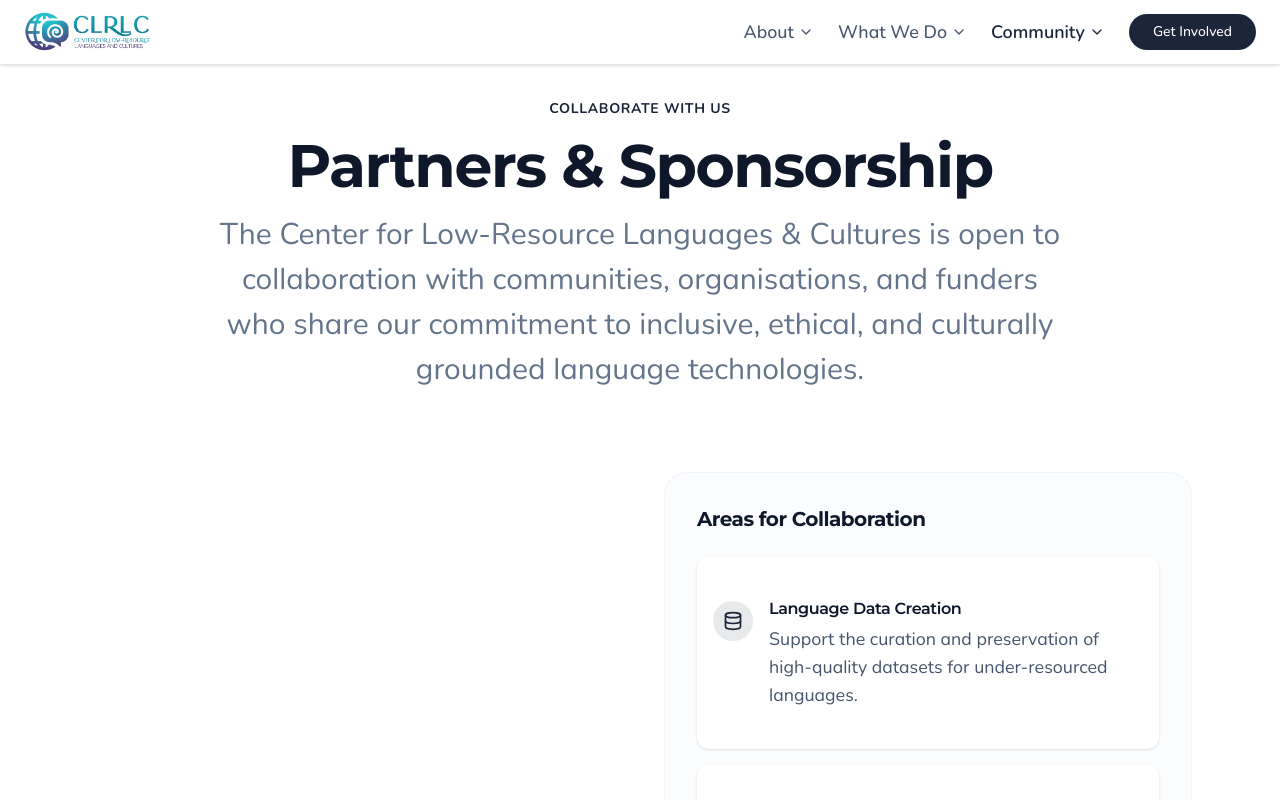
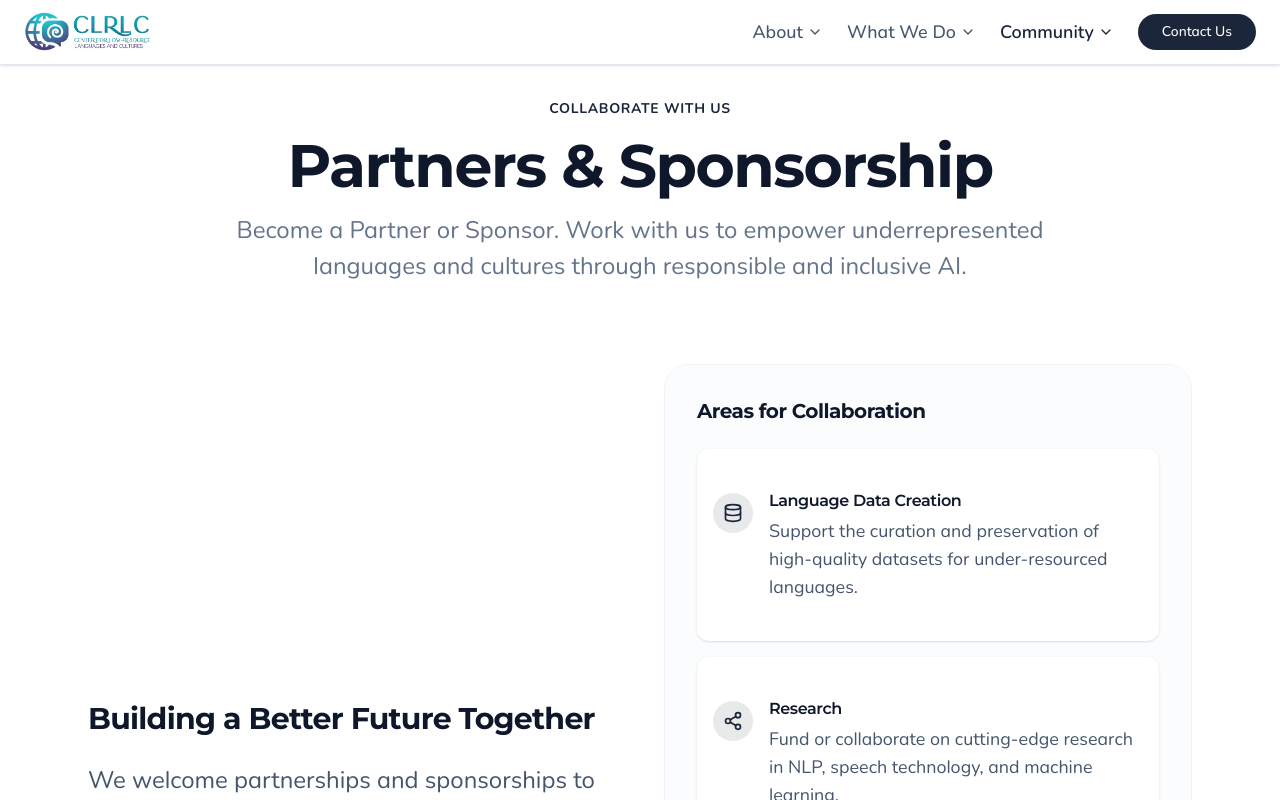
Before and after one commit to clrlc-org/clrlc, a Next.js app: page /partners in a window 1280 px wide. Shown: the top 800 px of the page. Built offline with nearby package versions, Linux system fonts and the light colour scheme.

Commit message:
update: change team members card design

```diff
--- a/src/app/community/page.tsx
+++ b/src/app/community/page.tsx
@@ -21,8 +21,8 @@ export default function CommunityPage() {
           </FadeIn>
           <FadeIn delay={0.2}>
             <p className="text-2xl text-muted-foreground leading-normal">
-              Be part of a global network of researchers, linguists, and
-              technologists working to democratize AI.
+              Be part of a global network advancing research and technology for
+              low-resource languages and cultures.
             </p>
           </FadeIn>
           <FadeIn delay={0.4}>
@@ -57,7 +57,7 @@ export default function CommunityPage() {
               <div className="grid grid-cols-1 md:grid-cols-3 gap-6 text-left pt-6">
                 <div className="space-y-2">
                   <h3 className="font-bold text-primary text-xl">
-                    collaborate
+                    C ollaborate
                   </h3>
                   <p className="text-lg text-slate-600">
                     Connect with peers worldwide and work on impactful projects.
--- a/src/app/partners/page.tsx
+++ b/src/app/partners/page.tsx
@@ -63,11 +63,10 @@ export default function PartnersPage() {
           <h1 className="text-4xl lg:text-6xl font-bold font-heading text-slate-900 my-4">
             Partners & Sponsorship
           </h1>
-          <p className="text-3xl text-muted-foreground leading-normal">
-            The Center for Low-Resource Languages & Cultures is open to
-            collaboration with communities, organisations, and funders who share
-            our commitment to inclusive, ethical, and culturally grounded
-            language technologies.
+          <p className="text-2xl text-muted-foreground leading-normal">
+            Become a Partner or Sponsor. Work with us to empower
+            underrepresented languages and cultures through responsible and
+            inclusive AI.
           </p>
         </FadeIn>
       </div>
--- a/src/components/Navbar.tsx
+++ b/src/components/Navbar.tsx
@@ -161,7 +161,7 @@ export function Navbar() {
             )}
           >
             <Link href="/contact" className="text-lg">
-              Get Involved
+              Contact Us
             </Link>
           </Button>
         </nav>
@@ -254,7 +254,7 @@ export function Navbar() {
                   onClick={() => setIsOpen(false)}
                 >
                   <Link href="/contact" className="text-xl">
-                    Get Involved
+                    Contact Us
                   </Link>
                 </Button>
               </div>
--- a/src/components/TeamMemberCard.tsx
+++ b/src/components/TeamMemberCard.tsx
@@ -50,34 +50,43 @@ export function TeamMemberCard({ member }: TeamMemberCardProps) {
   return (
     <Dialog>
       <DialogTrigger asChild>
-        <Card className="overflow-hidden hover:shadow-md transition-shadow cursor-pointer h-full flex flex-col">
-          <CardHeader className="flex flex-row items-center gap-4 pb-2">
-            <Avatar className="h-24 w-24">
+        <Card className="group overflow-hidden hover:shadow-md transition-shadow cursor-pointer h-full flex flex-col">
+          <CardHeader className="flex flex-col items-center gap-4 pb-2 text-center">
+            <Avatar className="h-48 w-48 border-4 border-white shadow-lg">
               {member.image && (
                 <AvatarImage
-                  src={urlFor(member.image).width(200).height(200).url()}
+                  src={urlFor(member.image).width(400).height(400).url()}
                   alt={member.name}
+                  className="object-cover"
                 />
               )}
-              <AvatarFallback>
+              <AvatarFallback className="text-4xl">
                 {member.name.substring(0, 2).toUpperCase()}
               </AvatarFallback>
             </Avatar>
-            <div>
-              <CardTitle className="text-2xl">{member.name}</CardTitle>
+            <div className="space-y-1">
+              <CardTitle className="text-2xl font-bold">
+                {member.name}
+              </CardTitle>
               <CardDescription className="text-primary font-medium text-lg">
                 {member.role}
               </CardDescription>
             </div>
           </CardHeader>
-          <CardContent className="space-y-4 flex-grow">
+          <CardContent className="space-y-4 flex-grow flex flex-col">
             <p className="text-lg text-muted-foreground line-clamp-4 leading-relaxed">
               {member.bio}
             </p>
 
+            <div className="pt-2 flex justify-center w-full">
+              <span className="text-primary font-medium group-hover:underline text-sm uppercase tracking-wide">
+                Read More
+              </span>
+            </div>
+
             {member.socials && member.socials.length > 0 && (
               <div
-                className="flex gap-3 pt-2 mt-auto"
+                className="flex gap-3 pt-4 mt-auto justify-center"
                 onClick={(e) => e.stopPropagation()}
               >
                 {member.socials.map((social, idx) => (
@@ -86,7 +95,7 @@ export function TeamMemberCard({ member }: TeamMemberCardProps) {
                     href={social.url}
                     target="_blank"
                     rel="noreferrer"
-                    className="text-muted-foreground hover:text-primary transition-colors"
+                    className="text-muted-foreground hover:text-primary transition-colors p-2 hover:bg-slate-100 rounded-full"
                     title={social.platform}
                   >
                     <SocialIcon platform={social.platform} />
@@ -138,7 +147,7 @@ export function TeamMemberCard({ member }: TeamMemberCardProps) {
           </div>
         </DialogHeader>
         <div className="space-y-4">
-          <p className="text-lg text-muted-foreground leading-relaxed whitespace-pre-wrap">
+          <p className="text-lg text-muted-foreground leading-relaxed text-justify">
             {member.bio}
           </p>
         </div>
```
